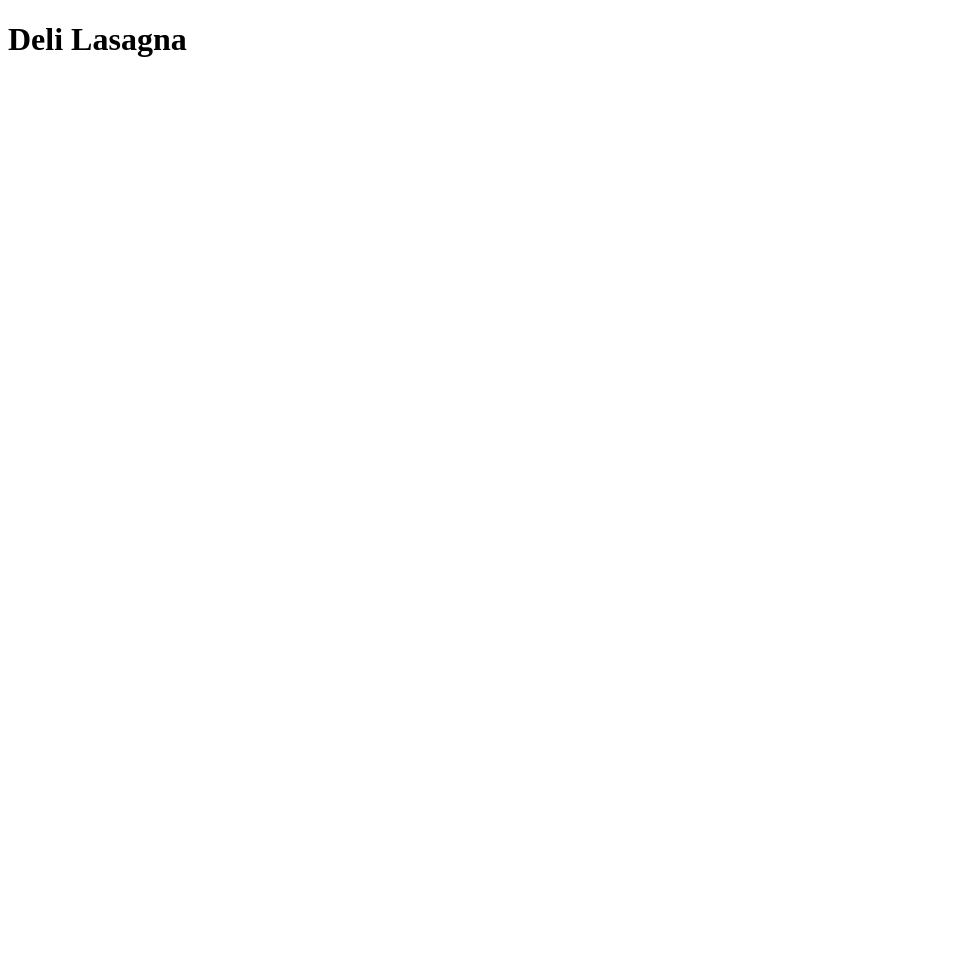
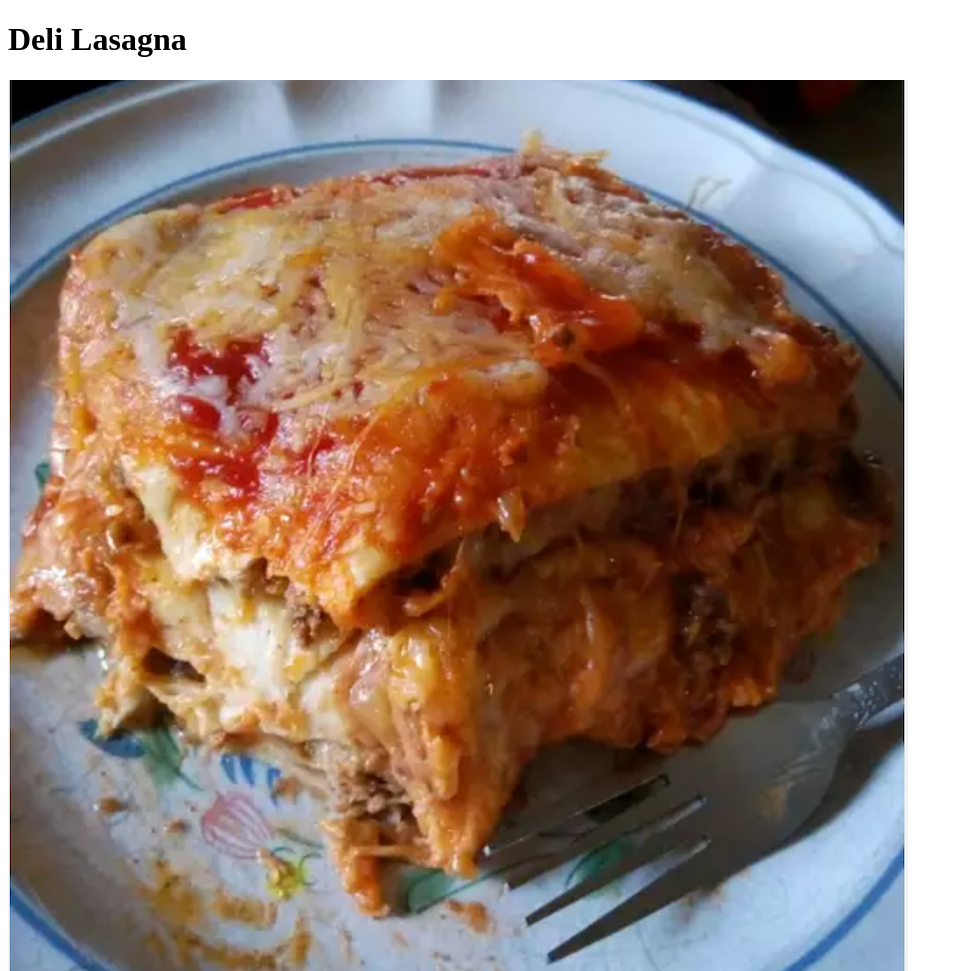
Before and after one commit to philipp-aurand/odin-recipes, a plain HTML site: page recipes/lasagna.html in a window 1280 px wide. Shown: the whole page, without its empty margins (0-963 px from the left). Before the commit the page ends 800 px from the top, so only its background shows below. Drawn offline with Linux system fonts and the light colour scheme.

Commit message:
originally used <figure> and <figcaption> tags to add text under the photo of lasagna but the picture wouldn't staty flush so I went with the heading tag instead

```diff
--- a/recipes/lasagna.html
+++ b/recipes/lasagna.html
@@ -6,5 +6,8 @@
     </head>
     <body>
       <h1>Deli Lasagna</h1>
+      <p>
+      <img src="../images/lasagna.png" alt="lasagna on a plate">
+      </p>
     </body>
 </html>
```
Also changed, not shown: index.html (+1 -0 lines), images/lasagna.png (added).
